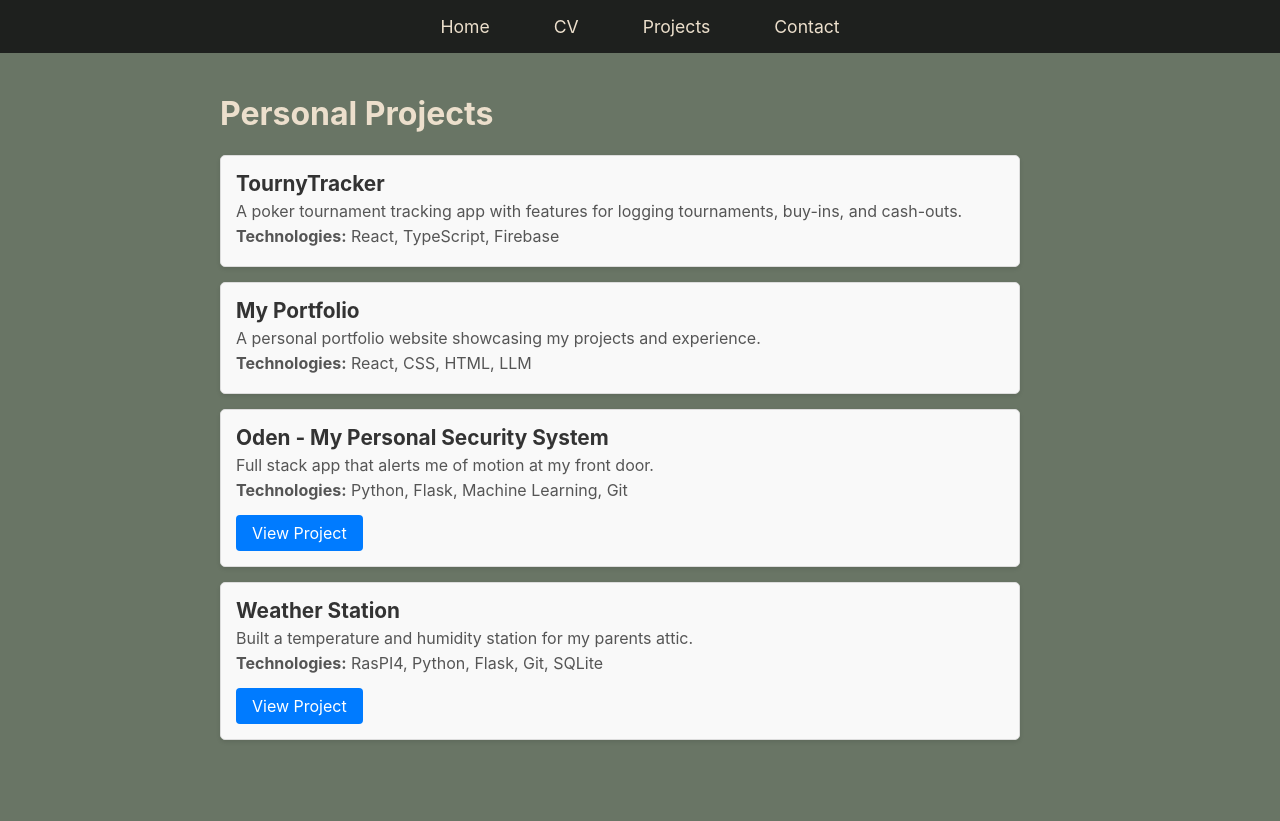
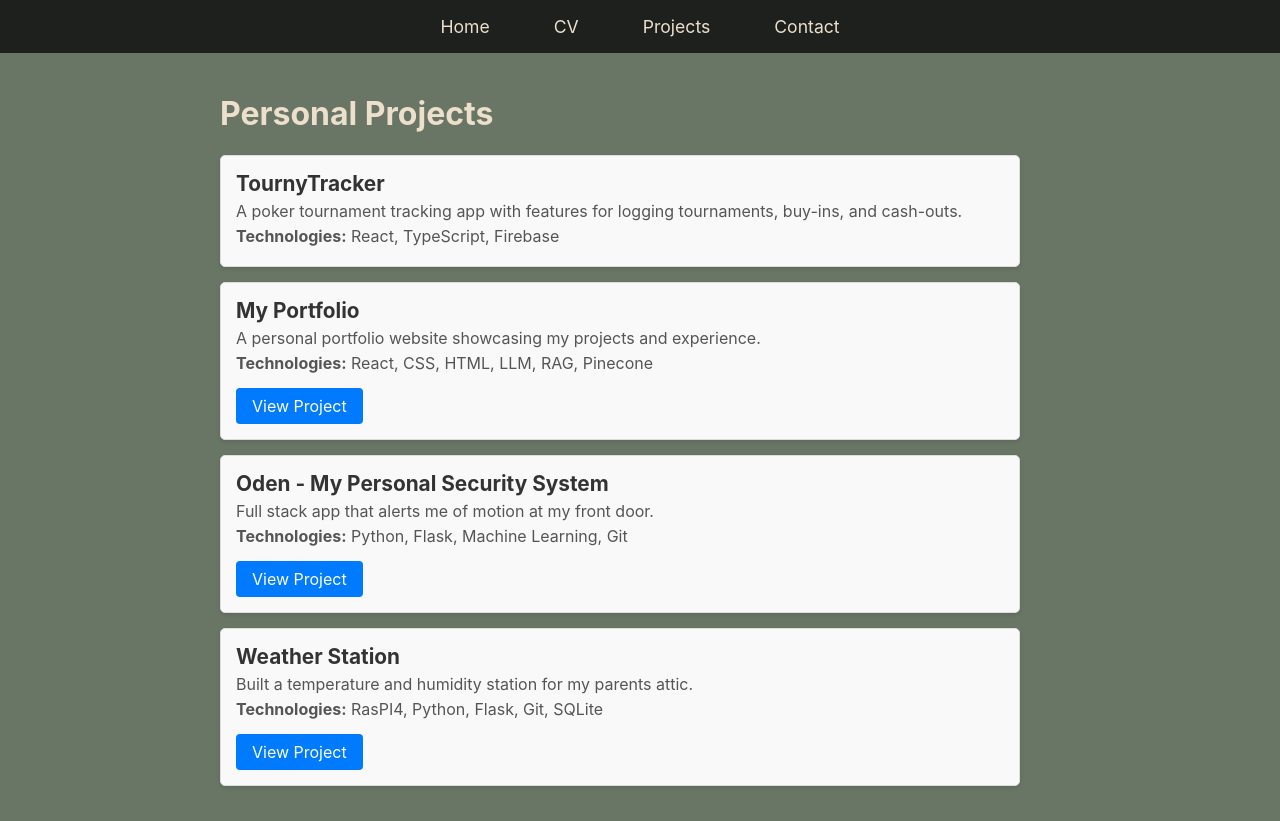
Before and after one commit to vincenzo-scotto001/fantastic-giggle, a React (Create React App) app in the folder portfolio-site/: page /projects in a window 1280 px wide. Before the commit the page ends 800 px from the top, so only its background shows below. Built offline with nearby package versions, Linux system fonts and the light colour scheme.

Commit message:
added medium article for my website

```diff
--- a/portfolio-site/src/pages/Projects.js
+++ b/portfolio-site/src/pages/Projects.js
@@ -12,7 +12,8 @@ const projects = [
     id: 2,
     title: "My Portfolio",
     description: "A personal portfolio website showcasing my projects and experience.",
-    technologies: "React, CSS, HTML, LLM"
+    technologies: "React, CSS, HTML, LLM, RAG, Pinecone",
+    link: "https://medium.com/@vincenzo.scotto001/meet-the-ai-version-of-me-creating-a-personal-website-with-llms-and-rags-c95b1acc6d92"
   },
   {
     id: 3,
```
